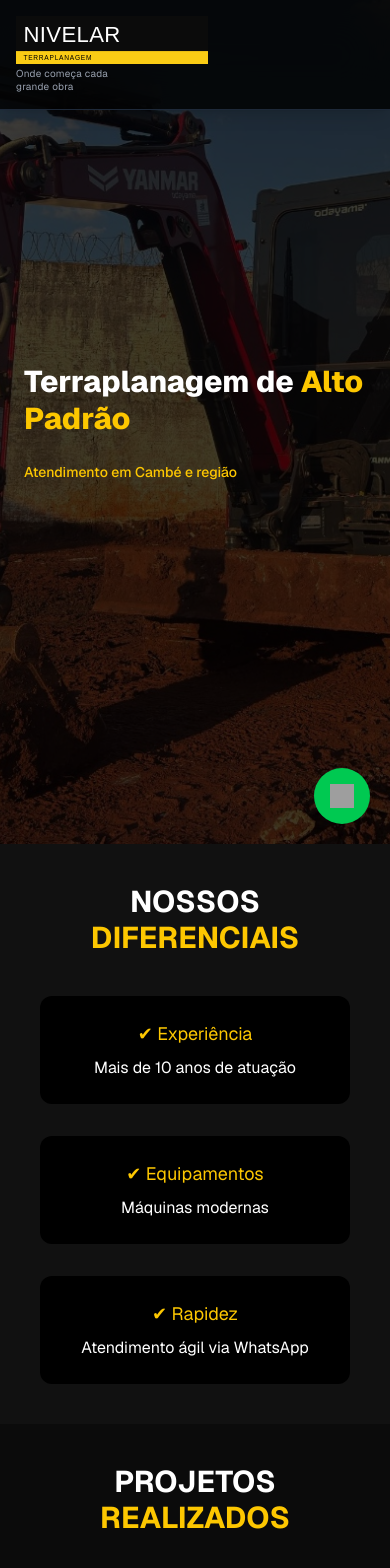
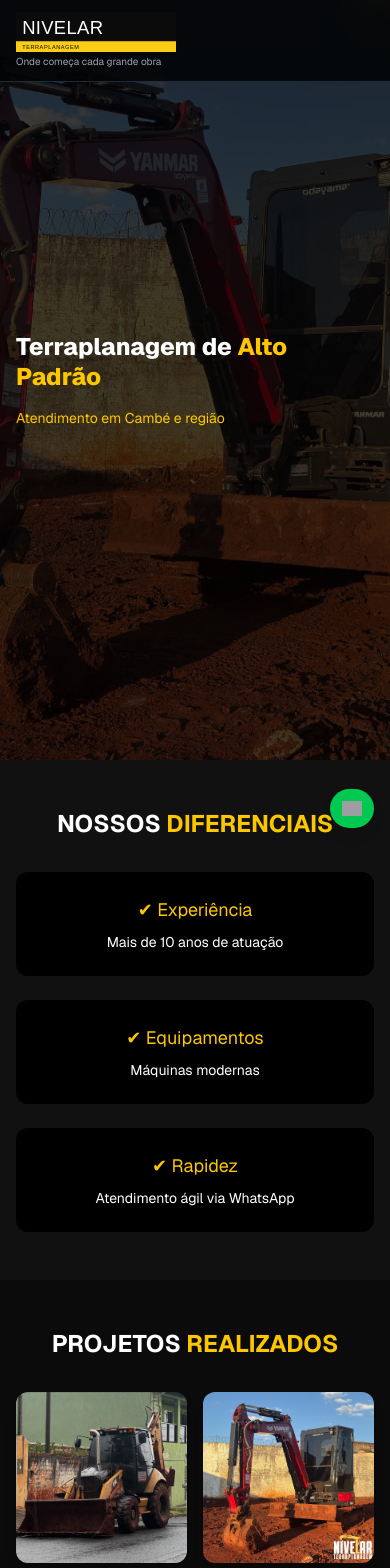
Before and after one commit to emanueldomingues/site-nivelar, a Next.js app: page / in a window 390 px wide. Shown: the top 1568 px of the page. Built offline with nearby package versions, Linux system fonts and the light colour scheme; grey boxes are pictures that could not be loaded.

Commit message:
otimizacao mobile e desktop

```diff
--- a/app/page.tsx
+++ b/app/page.tsx
@@ -16,7 +16,7 @@ export default function Nivelar() {
   useEffect(() => {
     const interval = setInterval(() => {
       setCurrent((prev) => (prev + 1) % images.length);
-    }, 4000);
+    }, 4500);
     return () => clearInterval(interval);
   }, []);
 
@@ -24,38 +24,36 @@ export default function Nivelar() {
     <div className="bg-[#0b0b0b] text-white font-sans">
 
       {/* HEADER */}
-      <header className="flex items-center justify-between px-4 md:px-16 py-4 bg-black/80 backdrop-blur-xl border-b border-gray-800 fixed w-full z-50 shadow-lg">
+      <header className="flex items-center justify-between px-4 md:px-16 py-3 md:py-4 bg-black/80 backdrop-blur-xl border-b border-gray-800 fixed w-full z-50">
 
         <div className="flex flex-col">
           <img
             src="/logo.svg"
             alt="Nivelar Terraplanagem"
-            className="h-12 md:h-20 object-contain"
+            className="h-10 md:h-16 object-contain"
           />
-
-          <span className="text-[10px] md:text-xs text-gray-400 mt-1 tracking-wide leading-tight">
-            Onde começa cada <br className="md:hidden" />
-            grande obra
+          <span className="text-[10px] md:text-xs text-gray-400 mt-1 leading-tight">
+            Onde começa cada grande obra
           </span>
         </div>
 
-        <nav className="hidden md:flex gap-12 text-sm font-medium tracking-wide">
+        <nav className="hidden md:flex gap-10 text-sm font-medium">
           <a href="#home" className="hover:text-yellow-400 transition">Início</a>
           <a href="#servicos" className="hover:text-yellow-400 transition">Serviços</a>
-          <a href="#galeria" className="hover:text-yellow-400 transition">Ver Projetos</a>
+          <a href="#galeria" className="hover:text-yellow-400 transition">Projetos</a>
           <a href="#contato" className="hover:text-yellow-400 transition">Contato</a>
         </nav>
 
-        <div className="w-[80px] md:w-[120px]" />
+        <div className="w-[60px] md:w-[100px]" />
       </header>
 
       {/* HERO */}
-      <section id="home" className="h-screen flex items-center px-6 md:px-16 relative">
+      <section id="home" className="h-[90vh] md:h-screen flex items-center px-4 md:px-16 relative">
 
         {images.map((img, index) => (
           <div
             key={index}
-            className={`absolute inset-0 transition-opacity duration-700 ${
+            className={`absolute inset-0 transition-opacity duration-1000 ${
               index === current ? "opacity-100" : "opacity-0"
             }`}
             style={{
@@ -68,13 +66,13 @@ export default function Nivelar() {
 
         <div className="absolute inset-0 bg-black/75" />
 
-        <div className="relative max-w-2xl z-10">
-          <h1 className="text-3xl md:text-7xl font-extrabold leading-tight">
+        <div className="relative max-w-xl md:max-w-3xl z-10">
+          <h1 className="text-2xl md:text-6xl font-extrabold leading-tight">
             Terraplanagem de
             <span className="text-yellow-400"> Alto Padrão</span>
           </h1>
 
-          <p className="mt-6 text-yellow-400 font-medium text-sm md:text-base">
+          <p className="mt-4 md:mt-6 text-yellow-400 text-sm md:text-lg">
             Atendimento em Cambé e região
           </p>
         </div>
@@ -83,67 +81,67 @@ export default function Nivelar() {
       {/* SERVIÇOS */}
       <motion.section
         id="servicos"
-        initial={{ opacity: 0, y: 50 }}
+        initial={{ opacity: 0, y: 40 }}
         whileInView={{ opacity: 1, y: 0 }}
         transition={{ duration: 0.6 }}
-        className="p-10 md:p-16 bg-[#111] text-center"
+        className="px-4 md:px-16 py-12 md:py-20 bg-[#111] text-center"
       >
-        <h2 className="text-3xl md:text-4xl font-bold mb-10">
+        <h2 className="text-2xl md:text-4xl font-bold mb-8 md:mb-12">
           NOSSOS <span className="text-yellow-400">DIFERENCIAIS</span>
         </h2>
 
-        <div className="grid md:grid-cols-3 gap-8">
-          <div className="bg-black p-6 md:p-8 rounded-xl">
-            <h3 className="text-yellow-400 text-lg md:text-xl mb-2">✔ Experiência</h3>
-            <p>Mais de 10 anos de atuação</p>
-          </div>
-
-          <div className="bg-black p-6 md:p-8 rounded-xl">
-            <h3 className="text-yellow-400 text-lg md:text-xl mb-2">✔ Equipamentos</h3>
-            <p>Máquinas modernas</p>
-          </div>
-
-          <div className="bg-black p-6 md:p-8 rounded-xl">
-            <h3 className="text-yellow-400 text-lg md:text-xl mb-2">✔ Rapidez</h3>
-            <p>Atendimento ágil via WhatsApp</p>
-          </div>
+        <div className="grid md:grid-cols-3 gap-6 md:gap-8">
+          {[
+            ["✔ Experiência", "Mais de 10 anos de atuação"],
+            ["✔ Equipamentos", "Máquinas modernas"],
+            ["✔ Rapidez", "Atendimento ágil via WhatsApp"],
+          ].map(([title, desc], i) => (
+            <div key={i} className="bg-black p-6 rounded-xl hover:scale-105 transition">
+              <h3 className="text-yellow-400 text-lg mb-2">{title}</h3>
+              <p className="text-sm md:text-base">{desc}</p>
+            </div>
+          ))}
         </div>
       </motion.section>
 
       {/* GALERIA */}
-      <section id="galeria" className="p-10 md:p-16 text-center">
-        <h2 className="text-3xl md:text-4xl font-bold mb-10">
+      <section id="galeria" className="px-4 md:px-16 py-12 md:py-20 text-center">
+        <h2 className="text-2xl md:text-4xl font-bold mb-8 md:mb-12">
           PROJETOS <span className="text-yellow-400">REALIZADOS</span>
         </h2>
 
-        <div className="grid md:grid-cols-3 gap-6">
+        <div className="grid grid-cols-2 md:grid-cols-3 gap-4 md:gap-6">
           {[1,2,3,4,5,6].map((i) => (
             <img
               key={i}
               src={`/images/maquina${i}.jpg`}
-              className="rounded-xl hover:scale-110 transition duration-500 shadow-xl"
+              className="rounded-xl shadow-lg hover:scale-105 transition duration-300"
             />
           ))}
         </div>
       </section>
 
       {/* CONTATO */}
-      <section id="contato" className="p-10 md:p-16 bg-black text-center">
-        <h2 className="text-3xl md:text-4xl font-bold mb-8 text-yellow-400">
+      <section id="contato" className="px-4 md:px-16 py-12 md:py-20 bg-black text-center">
+        <h2 className="text-2xl md:text-4xl font-bold mb-8 text-yellow-400">
           CONTATO
         </h2>
 
-        <div className="grid md:grid-cols-2 gap-10 items-center">
+        <div className="grid md:grid-cols-2 gap-8 md:gap-10 items-center">
 
           <iframe
-            src="https://www.google.com/maps?q=Cambé+PR&output=embed"
-            className="w-full h-[300px] md:h-[350px] rounded-xl"
+            src="https://www.google.com/maps?q=Av.+Antônio+Raminelli,+857+-+Parque+Res.+Ana+Rosa&output=embed"
+            className="w-full h-[250px] md:h-[350px] rounded-xl"
             loading="lazy"
           />
 
-          <div className="text-left space-y-4 text-sm md:text-base">
+          <div className="text-left space-y-3 text-sm md:text-base">
 
-            <p><strong>📍 Localização:</strong> Cambé - PR</p>
+            <p>
+              <strong>📍 Endereço:</strong><br />
+              Av. Antônio Raminelli, 857<br />
+              Parque Res. Ana Rosa
+            </p>
 
             <a href="https://wa.me/5543998061421" target="_blank" className="flex items-center gap-2 hover:text-yellow-400 transition">
               <img src="https://upload.wikimedia.org/wikipedia/commons/6/6b/WhatsApp.svg" className="w-5 h-5" />
@@ -176,20 +174,17 @@ export default function Nivelar() {
         </div>
       </section>
 
-      <footer className="text-center p-6 bg-black text-gray-400 text-sm">
+      <footer className="text-center p-4 md:p-6 bg-black text-gray-400 text-xs md:text-sm">
         © 2026 Nivelar Terraplanagem
       </footer>
 
-      {/* BOTÃO FLUTUANTE WHATSAPP (VALÉRIA) */}
+      {/* BOTÃO WHATSAPP */}
       <a
         href="https://wa.me/5543996281826"
         target="_blank"
-        className="fixed bottom-5 right-5 bg-green-500 p-4 rounded-full shadow-lg hover:scale-110 transition"
+        className="fixed bottom-4 right-4 md:bottom-5 md:right-5 bg-green-500 p-3 md:p-4 rounded-full shadow-lg hover:scale-110 transition"
       >
-        <img
-          src="https://upload.wikimedia.org/wikipedia/commons/6/6b/WhatsApp.svg"
-          className="w-6 h-6"
-        />
+        <img src="https://upload.wikimedia.org/wikipedia/commons/6/6b/WhatsApp.svg" className="w-5 md:w-6" />
       </a>
 
     </div>
```
